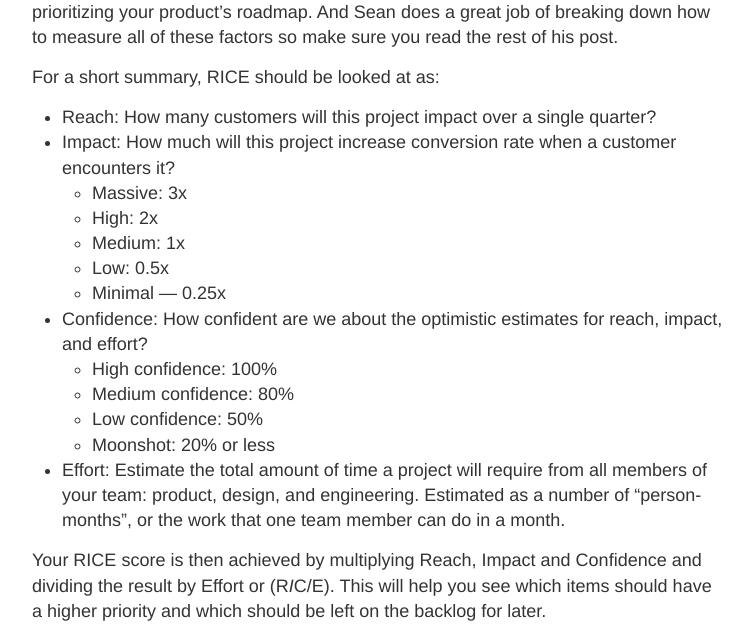
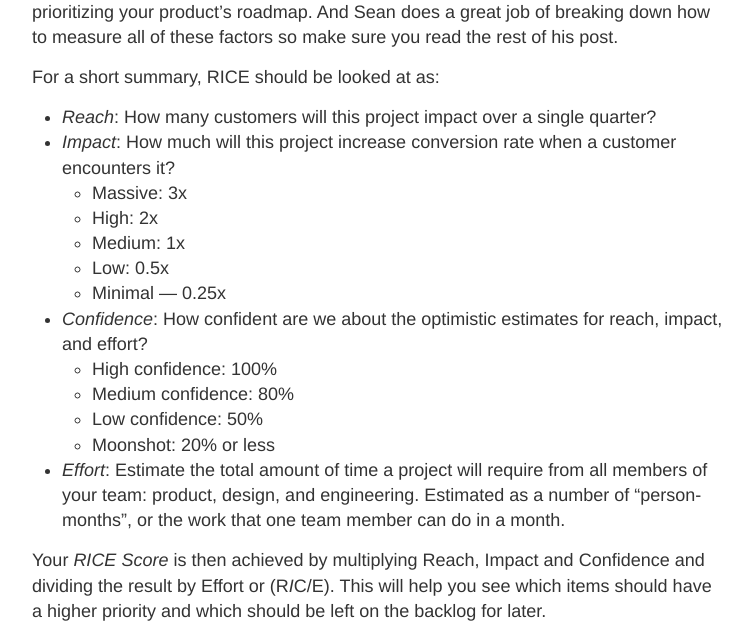
Before and after one commit to flybaseio/flybaseio.github.io, a Jekyll site: the page built from _posts/2016-03-24-rice-simple-prioritization-for-product-managers.md, in a window 1280 px wide and 900 px high, scrolled down 753 px. Shown: the part 153-791 px from the top of the window, without its empty margins (248-1002 px from the left). Built offline with Jekyll 4.4.1, drawn with Linux system fonts in a browser that asks for light colours; nearby versions of some CDN libraries; part of the change alters nothing that is shown.

```diff
--- a/_posts/2016-03-24-rice-simple-prioritization-for-product-managers.md
+++ b/_posts/2016-03-24-rice-simple-prioritization-for-product-managers.md
@@ -35,18 +35,18 @@ RICE, short for Reach Impact Confidence and Effort is a nice framework to follow
 
 For a short summary, RICE should be looked at as:
 
-- Reach: How many customers will this project impact over a single quarter?
-- Impact: How much will this project increase conversion rate when a customer encounters it?
+- *Reach*: How many customers will this project impact over a single quarter?
+- *Impact*: How much will this project increase conversion rate when a customer encounters it?
   - Massive: 3x
   - High: 2x
   - Medium: 1x
   - Low: 0.5x
   - Minimal — 0.25x
-- Confidence: How confident are we about the optimistic estimates for reach, impact, and effort?
+- *Confidence*: How confident are we about the optimistic estimates for reach, impact, and effort?
   - High confidence: 100%
   - Medium confidence: 80%
   - Low confidence: 50%
   - Moonshot: 20% or less
-- Effort: Estimate the total amount of time a project will require from all members of your team: product, design, and engineering. Estimated as a number of “person-months”, or the work that one team member can do in a month.
+- *Effort*: Estimate the total amount of time a project will require from all members of your team: product, design, and engineering. Estimated as a number of “person-months”, or the work that one team member can do in a month.
 
-Your RICE score is then achieved by multiplying Reach, Impact and Confidence and dividing the result by Effort or (R*I*C/E). This will help you see which items should have a higher priority and which should be left on the backlog for later.
+Your *RICE Score* is then achieved by multiplying Reach, Impact and Confidence and dividing the result by Effort or (R*I*C/E). This will help you see which items should have a higher priority and which should be left on the backlog for later.
```
